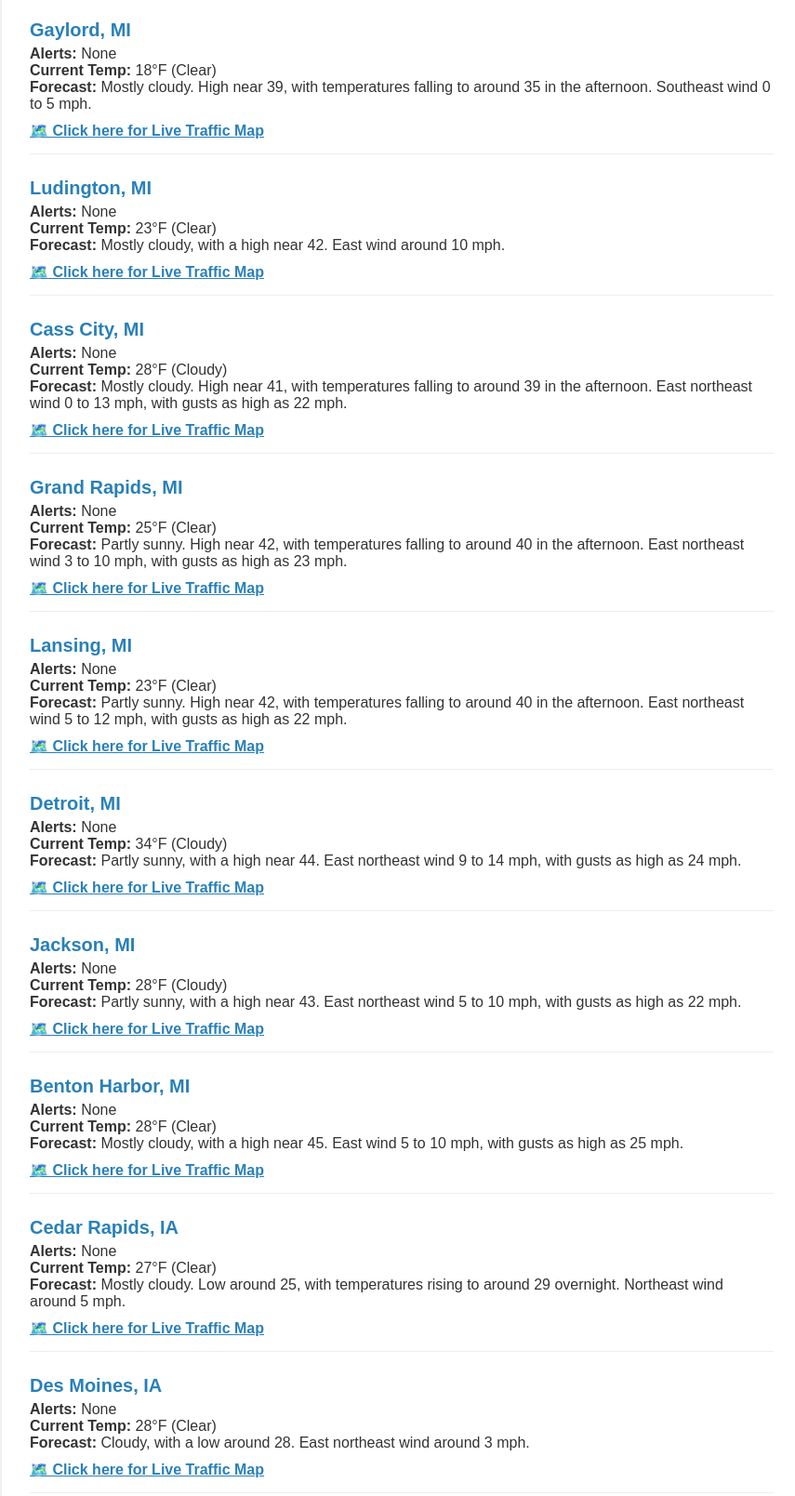
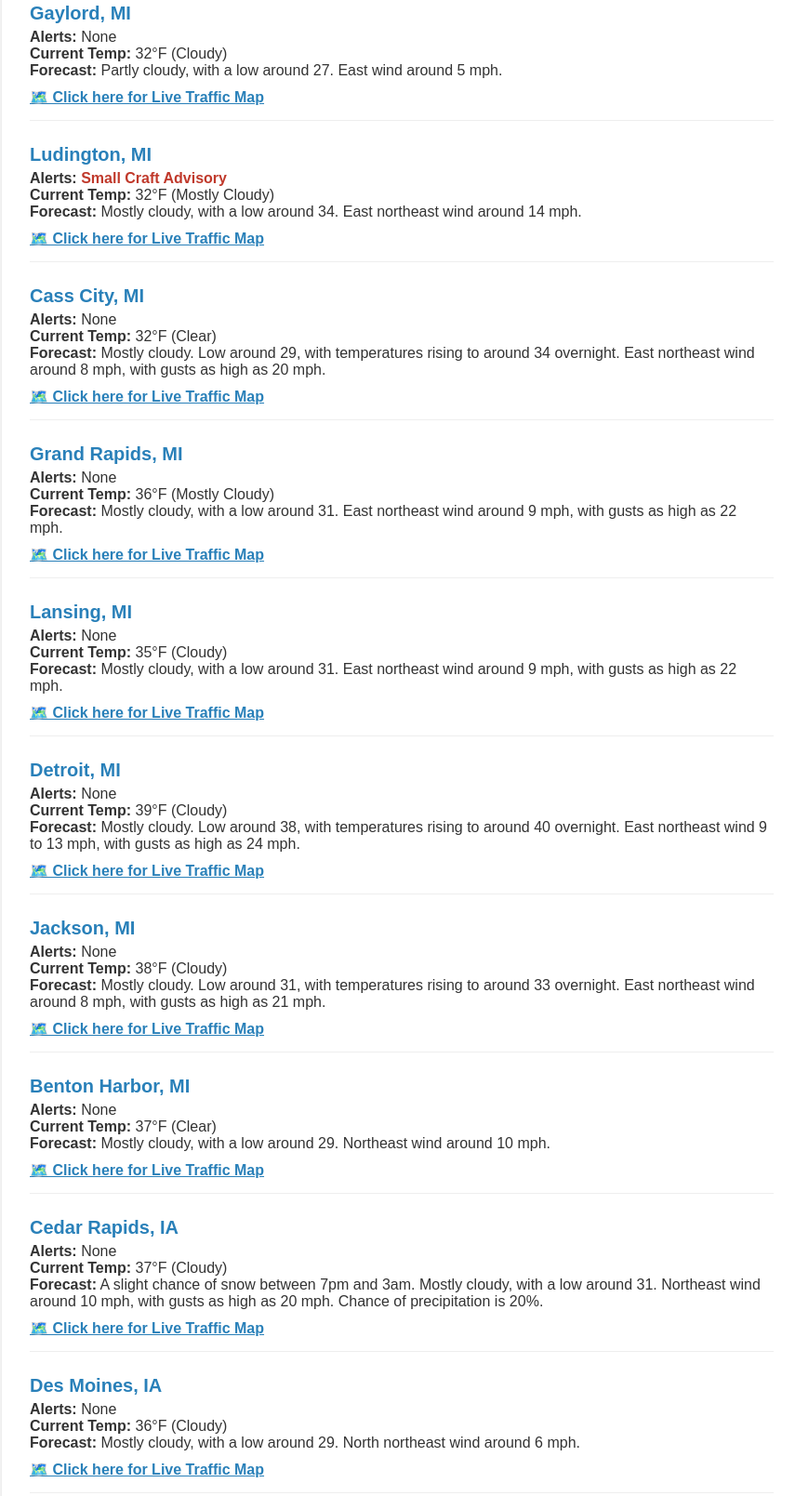
Before and after one commit to bishop998newaccount/Weather, a plain HTML site: page Weather_Report.html in a window 1280 px wide. Shown: the part 508-2117 px from the top of the page at 93% size, without its empty margins (208-1063 px from the left). Drawn offline with Linux system fonts and the light colour scheme.

Commit message:
Auto-update weather report [skip ci]

```diff
--- a/Weather_Report.html
+++ b/Weather_Report.html
@@ -22,104 +22,104 @@
     <div class="city-block">
         <div class="city-name">Marquette, MI</div>
         <div><strong>Alerts:</strong> <span >None</span></div>
-        <div><strong>Current Temp:</strong> 12°F (Clear)</div>
-        <div><strong>Forecast:</strong> Mostly sunny, with a high near 38. Southeast wind around 0 mph.</div>
+        <div><strong>Current Temp:</strong> 32°F (Clear)</div>
+        <div><strong>Forecast:</strong> Partly cloudy, with a low around 28. South wind 0 to 5 mph.</div>
         <div style="margin-top: 10px;"><a href="https://www.google.com/maps/@46.54,-87.4,11z/data=!5m1!1e1" target="_blank" style="color: #2980b9; font-weight: bold; text-decoration: underline;">🗺️ Click here for Live Traffic Map</a></div>
     </div>
 
     <div class="city-block">
         <div class="city-name">St. Ignace, MI</div>
         <div><strong>Alerts:</strong> <span >None</span></div>
-        <div><strong>Current Temp:</strong> N/A (Cloudy)</div>
-        <div><strong>Forecast:</strong> Mostly cloudy. High near 40, with temperatures falling to around 37 in the afternoon. Southeast wind around 5 mph.</div>
+        <div><strong>Current Temp:</strong> 37°F (Mostly Cloudy)</div>
+        <div><strong>Forecast:</strong> Mostly cloudy, with a low around 32. East wind 5 to 10 mph.</div>
         <div style="margin-top: 10px;"><a href="https://www.google.com/maps/@45.86,-84.74,11z/data=!5m1!1e1" target="_blank" style="color: #2980b9; font-weight: bold; text-decoration: underline;">🗺️ Click here for Live Traffic Map</a></div>
     </div>
 
     <div class="city-block">
         <div class="city-name">Gaylord, MI</div>
         <div><strong>Alerts:</strong> <span >None</span></div>
-        <div><strong>Current Temp:</strong> 18°F (Clear)</div>
-        <div><strong>Forecast:</strong> Mostly cloudy. High near 39, with temperatures falling to around 35 in the afternoon. Southeast wind 0 to 5 mph.</div>
+        <div><strong>Current Temp:</strong> 32°F (Cloudy)</div>
+        <div><strong>Forecast:</strong> Partly cloudy, with a low around 27. East wind around 5 mph.</div>
         <div style="margin-top: 10px;"><a href="https://www.google.com/maps/@45.03,-84.68,11z/data=!5m1!1e1" target="_blank" style="color: #2980b9; font-weight: bold; text-decoration: underline;">🗺️ Click here for Live Traffic Map</a></div>
     </div>
 
     <div class="city-block">
         <div class="city-name">Ludington, MI</div>
-        <div><strong>Alerts:</strong> <span >None</span></div>
-        <div><strong>Current Temp:</strong> 23°F (Clear)</div>
-        <div><strong>Forecast:</strong> Mostly cloudy, with a high near 42. East wind around 10 mph.</div>
+        <div><strong>Alerts:</strong> <span style="color: #c0392b; font-weight: bold;">Small Craft Advisory</span></div>
+        <div><strong>Current Temp:</strong> 32°F (Mostly Cloudy)</div>
+        <div><strong>Forecast:</strong> Mostly cloudy, with a low around 34. East northeast wind around 14 mph.</div>
         <div style="margin-top: 10px;"><a href="https://www.google.com/maps/@43.98,-86.47,11z/data=!5m1!1e1" target="_blank" style="color: #2980b9; font-weight: bold; text-decoration: underline;">🗺️ Click here for Live Traffic Map</a></div>
     </div>
 
     <div class="city-block">
         <div class="city-name">Cass City, MI</div>
         <div><strong>Alerts:</strong> <span >None</span></div>
-        <div><strong>Current Temp:</strong> 28°F (Cloudy)</div>
-        <div><strong>Forecast:</strong> Mostly cloudy. High near 41, with temperatures falling to around 39 in the afternoon. East northeast wind 0 to 13 mph, with gusts as high as 22 mph.</div>
+        <div><strong>Current Temp:</strong> 32°F (Clear)</div>
+        <div><strong>Forecast:</strong> Mostly cloudy. Low around 29, with temperatures rising to around 34 overnight. East northeast wind around 8 mph, with gusts as high as 20 mph.</div>
         <div style="margin-top: 10px;"><a href="https://www.google.com/maps/@43.6,-83.17,11z/data=!5m1!1e1" target="_blank" style="color: #2980b9; font-weight: bold; text-decoration: underline;">🗺️ Click here for Live Traffic Map</a></div>
     </div>
 
     <div class="city-block">
         <div class="city-name">Grand Rapids, MI</div>
         <div><strong>Alerts:</strong> <span >None</span></div>
-        <div><strong>Current Temp:</strong> 25°F (Clear)</div>
-        <div><strong>Forecast:</strong> Partly sunny. High near 42, with temperatures falling to around 40 in the afternoon. East northeast wind 3 to 10 mph, with gusts as high as 23 mph.</div>
+        <div><strong>Current Temp:</strong> 36°F (Mostly Cloudy)</div>
+        <div><strong>Forecast:</strong> Mostly cloudy, with a low around 31. East northeast wind around 9 mph, with gusts as high as 22 mph.</div>
         <div style="margin-top: 10px;"><a href="https://www.google.com/maps/@42.96,-85.67,11z/data=!5m1!1e1" target="_blank" style="color: #2980b9; font-weight: bold; text-decoration: underline;">🗺️ Click here for Live Traffic Map</a></div>
     </div>
 
     <div class="city-block">
         <div class="city-name">Lansing, MI</div>
         <div><strong>Alerts:</strong> <span >None</span></div>
-        <div><strong>Current Temp:</strong> 23°F (Clear)</div>
-        <div><strong>Forecast:</strong> Partly sunny. High near 42, with temperatures falling to around 40 in the afternoon. East northeast wind 5 to 12 mph, with gusts as high as 22 mph.</div>
+        <div><strong>Current Temp:</strong> 35°F (Cloudy)</div>
+        <div><strong>Forecast:</strong> Mostly cloudy, with a low around 31. East northeast wind around 9 mph, with gusts as high as 22 mph.</div>
         <div style="margin-top: 10px;"><a href="https://www.google.com/maps/@42.73,-84.55,11z/data=!5m1!1e1" target="_blank" style="color: #2980b9; font-weight: bold; text-decoration: underline;">🗺️ Click here for Live Traffic Map</a></div>
     </div>
 
     <div class="city-block">
         <div class="city-name">Detroit, MI</div>
         <div><strong>Alerts:</strong> <span >None</span></div>
-        <div><strong>Current Temp:</strong> 34°F (Cloudy)</div>
-        <div><strong>Forecast:</strong> Partly sunny, with a high near 44. East northeast wind 9 to 14 mph, with gusts as high as 24 mph.</div>
+        <div><strong>Current Temp:</strong> 39°F (Cloudy)</div>
+        <div><strong>Forecast:</strong> Mostly cloudy. Low around 38, with temperatures rising to around 40 overnight. East northeast wind 9 to 13 mph, with gusts as high as 24 mph.</div>
         <div style="margin-top: 10px;"><a href="https://www.google.com/maps/@42.33,-83.05,11z/data=!5m1!1e1" target="_blank" style="color: #2980b9; font-weight: bold; text-decoration: underline;">🗺️ Click here for Live Traffic Map</a></div>
     </div>
 
     <div class="city-block">
         <div class="city-name">Jackson, MI</div>
         <div><strong>Alerts:</strong> <span >None</span></div>
-        <div><strong>Current Temp:</strong> 28°F (Cloudy)</div>
-        <div><strong>Forecast:</strong> Partly sunny, with a high near 43. East northeast wind 5 to 10 mph, with gusts as high as 22 mph.</div>
+        <div><strong>Current Temp:</strong> 38°F (Cloudy)</div>
+        <div><strong>Forecast:</strong> Mostly cloudy. Low around 31, with temperatures rising to around 33 overnight. East northeast wind around 8 mph, with gusts as high as 21 mph.</div>
         <div style="margin-top: 10px;"><a href="https://www.google.com/maps/@42.24,-84.41,11z/data=!5m1!1e1" target="_blank" style="color: #2980b9; font-weight: bold; text-decoration: underline;">🗺️ Click here for Live Traffic Map</a></div>
     </div>
 
     <div class="city-block">
         <div class="city-name">Benton Harbor, MI</div>
         <div><strong>Alerts:</strong> <span >None</span></div>
-        <div><strong>Current Temp:</strong> 28°F (Clear)</div>
-        <div><strong>Forecast:</strong> Mostly cloudy, with a high near 45. East wind 5 to 10 mph, with gusts as high as 25 mph.</div>
+        <div><strong>Current Temp:</strong> 37°F (Clear)</div>
+        <div><strong>Forecast:</strong> Mostly cloudy, with a low around 29. Northeast wind around 10 mph.</div>
         <div style="margin-top: 10px;"><a href="https://www.google.com/maps/@42.12,-86.45,11z/data=!5m1!1e1" target="_blank" style="color: #2980b9; font-weight: bold; text-decoration: underline;">🗺️ Click here for Live Traffic Map</a></div>
     </div>
 
     <div class="city-block">
         <div class="city-name">Cedar Rapids, IA</div>
         <div><strong>Alerts:</strong> <span >None</span></div>
-        <div><strong>Current Temp:</strong> 27°F (Clear)</div>
-        <div><strong>Forecast:</strong> Mostly cloudy. Low around 25, with temperatures rising to around 29 overnight. Northeast wind around 5 mph.</div>
+        <div><strong>Current Temp:</strong> 37°F (Cloudy)</div>
+        <div><strong>Forecast:</strong> A slight chance of snow between 7pm and 3am. Mostly cloudy, with a low around 31. Northeast wind around 10 mph, with gusts as high as 20 mph. Chance of precipitation is 20%.</div>
         <div style="margin-top: 10px;"><a href="https://www.google.com/maps/@41.98,-91.67,11z/data=!5m1!1e1" target="_blank" style="color: #2980b9; font-weight: bold; text-decoration: underline;">🗺️ Click here for Live Traffic Map</a></div>
     </div>
 
     <div class="city-block">
         <div class="city-name">Des Moines, IA</div>
         <div><strong>Alerts:</strong> <span >None</span></div>
-        <div><strong>Current Temp:</strong> 28°F (Clear)</div>
-        <div><strong>Forecast:</strong> Cloudy, with a low around 28. East northeast wind around 3 mph.</div>
+        <div><strong>Current Temp:</strong> 36°F (Cloudy)</div>
+        <div><strong>Forecast:</strong> Mostly cloudy, with a low around 29. North northeast wind around 6 mph.</div>
         <div style="margin-top: 10px;"><a href="https://www.google.com/maps/@41.59,-93.6,11z/data=!5m1!1e1" target="_blank" style="color: #2980b9; font-weight: bold; text-decoration: underline;">🗺️ Click here for Live Traffic Map</a></div>
     </div>
 
     <div class="city-block">
         <div class="city-name">Neola, IA</div>
         <div><strong>Alerts:</strong> <span >None</span></div>
-        <div><strong>Current Temp:</strong> 32°F (Cloudy)</div>
-        <div><strong>Forecast:</strong> A slight chance of snow. Cloudy. Low around 25, with temperatures rising to around 29 overnight. East wind around 3 mph. Chance of precipitation is 20%.</div>
+        <div><strong>Current Temp:</strong> 32°F (Clear)</div>
+        <div><strong>Forecast:</strong> Partly cloudy, with a low around 21. North northeast wind around 7 mph.</div>
         <div style="margin-top: 10px;"><a href="https://www.google.com/maps/@41.45,-95.61,11z/data=!5m1!1e1" target="_blank" style="color: #2980b9; font-weight: bold; text-decoration: underline;">🗺️ Click here for Live Traffic Map</a></div>
     </div>
 
```
